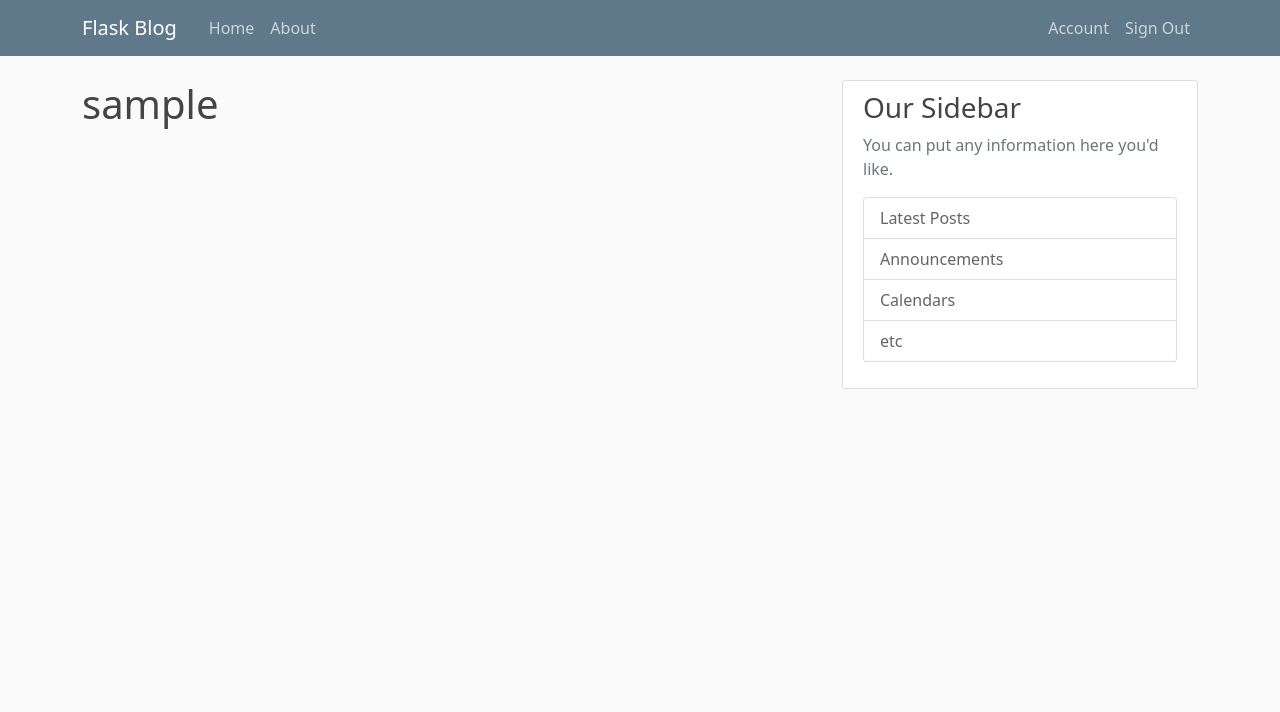
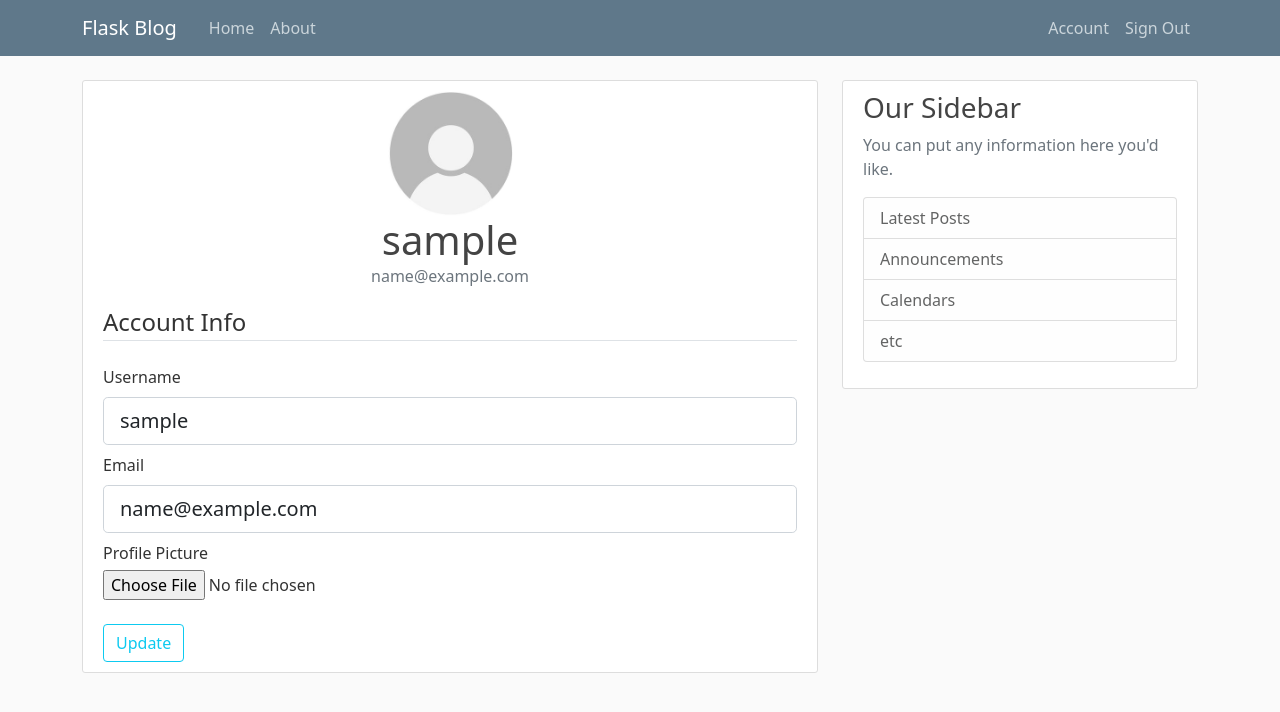
Before and after one commit to adrianmuino/Flask-Blog, a Flask app: page /account in a window 1280 px wide. Shown: the top 712 px of the page. Run offline with Flask 2, Linux system fonts and the light colour scheme; the visitor is signed in with stand-in values (Sample User, id 1); data comes from the database, SQL or seed files in the repository; some libraries are stand-ins or nearby versions.

Commit message:
Add user account form and profile picture

```diff
--- a/dependencies/pkg_list.txt
+++ b/dependencies/pkg_list.txt
@@ -16,6 +16,7 @@ importlib-metadata 4.8.2
 itsdangerous       2.0.1
 Jinja2             3.0.3
 MarkupSafe         2.0.1
+Pillow             8.4.0
 pip                21.3.1
 pycparser          2.21
 setuptools         58.3.0
--- a/dependencies/requirements.txt
+++ b/dependencies/requirements.txt
@@ -14,6 +14,7 @@ importlib-metadata==4.8.2
 itsdangerous==2.0.1
 Jinja2==3.0.3
 MarkupSafe==2.0.1
+Pillow==8.4.0
 pycparser==2.21
 six==1.16.0
 SQLAlchemy==1.4.27
--- a/flaskblog/forms.py
+++ b/flaskblog/forms.py
@@ -1,8 +1,10 @@
 from flask_wtf import FlaskForm
+from flask_wtf.file import FileField, FileAllowed
 from wtforms import StringField, PasswordField, SubmitField, BooleanField
 from wtforms.validators import DataRequired, Length, Email, EqualTo, ValidationError
 from flaskblog.models import User, Post
 import flaskblog.vars as vars
+from flask_login import current_user
 
 class RegistrationForm(FlaskForm):
     username = StringField("Username",
@@ -36,3 +38,21 @@ class LoginForm(FlaskForm):
     remember_me = BooleanField("Remember Me")
 
     log_in = SubmitField("Log In")
+
+class AccountUpdateForm(FlaskForm):
+    username = StringField("Username",
+                           validators=[DataRequired(), Length(min=vars.USR_MIN_LEN, max=vars.USR_MAX_LEN)])
+    email = StringField("Email",
+                        validators=[DataRequired(), Email(), Length(max=vars.EMAIL_MAX_LEN)])
+    picture = FileField("Profile Picture", validators=[FileAllowed(['jpg', 'jpeg', 'png'])])
+    update = SubmitField("Update")
+
+    def validate_username(self, username):
+        user = User.query.filter_by(username=username.data).first()
+        if user and user != current_user:
+            raise ValidationError("That username is taken. Please choose a different one.")
+
+    def validate_email(self, email):
+        user = User.query.filter_by(email=email.data).first()
+        if user and user != current_user:
+            raise ValidationError("That email is taken. Please choose a different one.")
--- a/flaskblog/routes.py
+++ b/flaskblog/routes.py
@@ -1,8 +1,10 @@
 from flaskblog import app, db, bcrypt
-from flaskblog.forms import RegistrationForm, LoginForm
+from flaskblog.forms import RegistrationForm, LoginForm, AccountUpdateForm
 from flaskblog.models import User, Post
 from flask import render_template, url_for, flash, redirect, request
 from flask_login import login_user, current_user, logout_user, login_required
+import os, secrets
+from PIL import Image
 
 blogs = [
     {
@@ -124,7 +126,32 @@ def logout():
     logout_user()
     return redirect(url_for("login"))
 
-@app.route("/account")
+# This func can be improved to query db and make sure the generated unique hex_str is unique, else images with same name are overwritten
+def save_profile_pic(form_img_file):
+    hex_str = secrets.token_hex(16)
+    _, f_ext = os.path.splitext(form_img_file.filename)
+    hex_img_file = "{}{}".format(hex_str, f_ext)
+    img_path = os.path.join(app.root_path, "static/profile_pics", hex_img_file)
+    # Save image resized to size used in `main.css` to save space in our filesystem
+    size = (125, 125)
+    img = Image.open(form_img_file)
+    img.thumbnail(size)
+    img.save(img_path)
+    return hex_img_file
+
+@app.route("/account", methods=["GET", "POST"])
 @login_required
 def account():
-    return render_template("account.html", title="Account")
+    form = AccountUpdateForm()
+    if form.validate_on_submit():
+        if form.picture.data:   # AccountUpdateForm() picture is not required in forms.py
+            current_user.profile_img_file = save_profile_pic(form.picture.data) # Could be improved to also delete old profile_img from machine
+        current_user.username = form.username.data
+        current_user.email = form.email.data
+        db.session.commit()
+        flash("Account successfully update.", category="success")
+        return redirect(url_for("account"))
+    elif request.method == "GET":
+        form.username.data = current_user.username
+        form.email.data = current_user.email
+    return render_template("account.html", title="Account", form=form)
--- a/flaskblog/static/main.css
+++ b/flaskblog/static/main.css
@@ -75,12 +75,15 @@ body {
   }
 
   .account-img {
+    display: block;
+    margin-left: auto;
+    margin-right: auto;
     height: 125px;
     width: 125px;
-    margin-right: 20px;
-    margin-bottom: 16px;
   }
 
   .account-heading {
+    text-align:center;
+    margin:auto;
     font-size: 2.5rem;
   }
--- a/flaskblog/templates/account.html
+++ b/flaskblog/templates/account.html
@@ -1,4 +1,56 @@
 {% extends "layout.html" %}
 {% block content %}
-    <h1>{{ current_user.username }}</h1>
-{% endblock content%}
+    <div class="content-section">
+      <div class="media">
+        <div class="media-body">
+          <img class="rounded-circle account-img" src="{{ url_for('static', filename="/profile_pics/{}".format(current_user.profile_img_file)) }}">
+          <h2 class="account-heading">{{ current_user.username }}</h2>
+          <p class="text-secondary" style="text-align:center">{{ current_user.email }}</p>
+        </div>
+      </div>
+        <form method="POST" action="" enctype="multipart/form-data">
+            {{ form.hidden_tag() }}
+            <fieldset class="form-group">
+                <legend class="border-bottom mb-4">Account Info</legend>
+                <div class="form-group mb-2">
+                    {{ form.username.label(class="form-control-label mb-2") }}
+                    {% if form.username.errors %}
+                        {{ form.username(class="form-control form-control-lg is-invalid") }}
+                        <div class="invalid-feedback">
+                            {% for error in form.username.errors %}
+                                <span>{{ error }}</span>
+                            {% endfor %}
+                        </div>
+                    {% else %}
+                        {{ form.username(class="form-control form-control-lg") }}
+                    {% endif %}
+                </div>
+                <div class="form-group mb-2">
+                    {{ form.email.label(class="form-control-label mb-2") }}
+                    {% if form.email.errors %}
+                        {{ form.email(class="form-control form-control-lg is-invalid") }}
+                        <div class="invalid-feedback">
+                            {% for error in form.email.errors %}
+                                <span>{{ error }}</span>
+                            {% endfor %}
+                        </div>
+                    {% else %}
+                        {{ form.email(class="form-control form-control-lg") }}
+                    {% endif %}
+                </div>
+                <div class="form-group mb-2">
+                    {{ form.picture.label(style="display:block; margin-bottom: 5px;") }}
+                    {{ form.picture(class="form-control-file mb-2") }}
+                    {% if form.picture.errors %}
+                        {% for error in form.picture.errors %}
+                            <span class="text-danger" style="display:block;">{{ error }}</span>
+                        {% endfor %}
+                    {% endif %}
+                </div>
+            </fieldset>
+            <div class="form-group mt-2">
+                {{ form.update(class="btn btn-outline-info") }}
+            </div>
+        </form>
+    </div>
+{% endblock content %}
```
Also changed, not shown: flaskblog/static/profile_pics/default.jpg (added).
